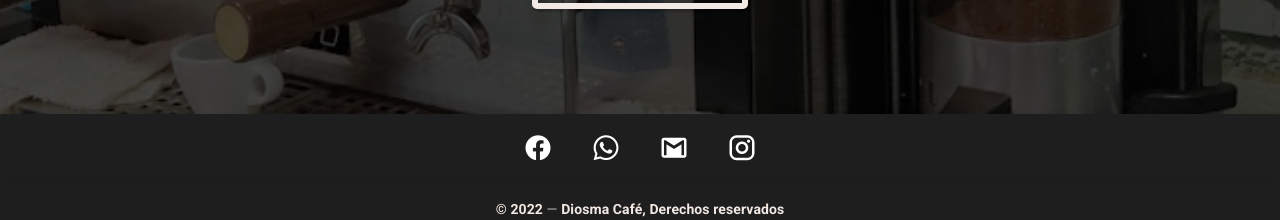
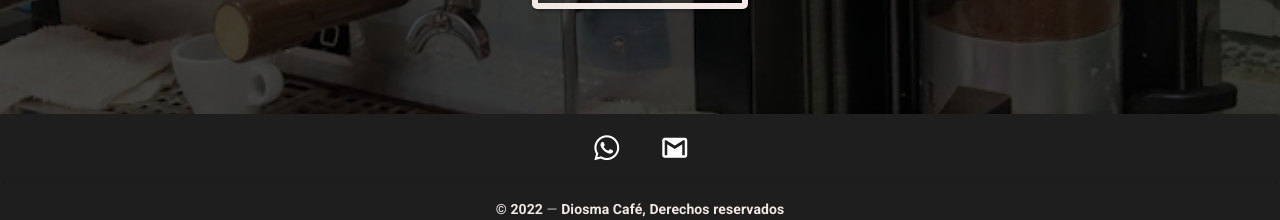
Before and after one commit to jscalderon65/Diosma-Coffee, a Nuxt app: page / in a window 1280 px wide. Shown: the part 1550-1770 px from the top of the page. Built offline with nearby package versions, Linux system fonts and the light colour scheme; a web font is replaced by a local one.

Commit message:
Ajustes temporales

```diff
--- a/components/footer.vue
+++ b/components/footer.vue
@@ -2,10 +2,17 @@
   <v-footer dark padless>
     <v-card dark class="card-container white--text text-center">
       <v-card-text>
-        <v-btn v-for="icon in icons" :key="icon" class="mx-4 white--text" icon>
-          <v-icon class="main-font-color" size="30px">
-            {{ icon }}
-          </v-icon>
+        <v-btn
+          v-for="(social, index) in icons"
+          :key="index"
+          class="mx-4 white--text"
+          icon
+        >
+          <a :href="social.redirect" target="_blank">
+            <v-icon class="main-font-color" size="30px">
+              {{ social.icon }}
+            </v-icon>
+          </a>
         </v-btn>
       </v-card-text>
     </v-card>
@@ -23,7 +30,17 @@ export default {
   name: "Footer",
   data() {
     return {
-      icons: ["mdi-facebook", "mdi-whatsapp", "mdi-gmail", "mdi-instagram"],
+      icons: [
+        /* "mdi-instagram" */
+        /* "mdi-facebook" */ {
+          icon: "mdi-whatsapp",
+          redirect: "https://api.whatsapp.com/send?phone=3132496292",
+        },
+        {
+          icon: "mdi-gmail",
+          redirect: "mailto:diosmacafe@gmail.com",
+        },
+      ],
     };
   },
 };
@@ -36,4 +53,8 @@ export default {
 .card-container {
   width: 100vw;
 }
+a {
+  color: inherit !important;
+  text-decoration: inherit;
+}
 </style>
--- a/layouts/default.vue
+++ b/layouts/default.vue
@@ -76,12 +76,12 @@ export default {
           icon: "mdi-silverware",
           title: "Menú",
           to: "/menu",
-        },
+        } /* ,
         {
           icon: "mdi-coffee",
           title: "Nosotros",
           to: "/inspire",
-        },
+        }, */,
       ],
       miniVariant: false,
       right: true,
```
